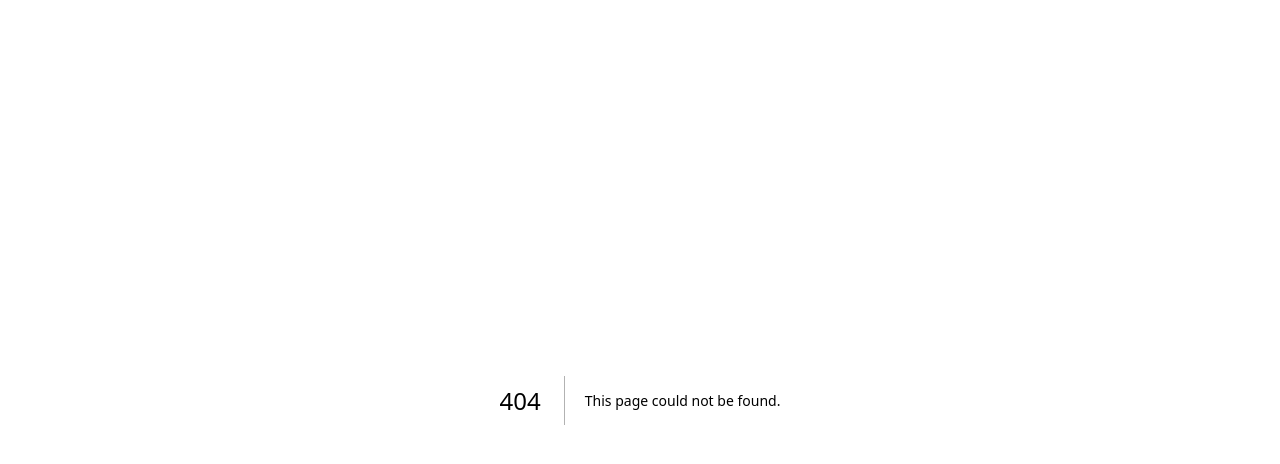
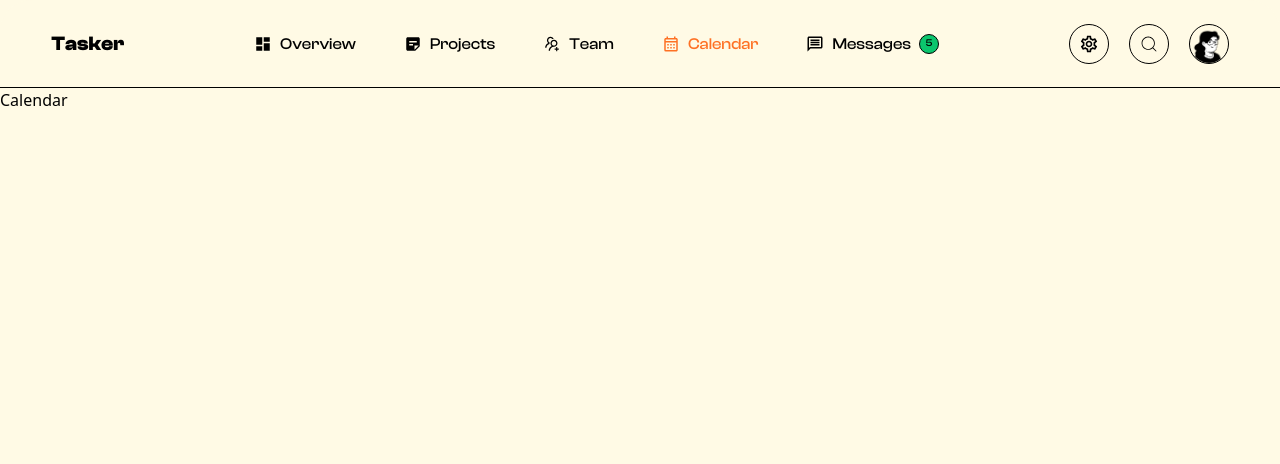
Before and after one commit to six-shot/Neubrutal-Dashboaard, a Next.js app: page /dashboard/calendar in a window 1280 px wide. Before the commit this address had no page. Shown: the top 464 px of the page. Built offline with nearby package versions, Linux system fonts and the light colour scheme.

Commit message:
settings modal

```diff
--- a/app/dashboard/header/index.js
+++ b/app/components/dashboard/header/index.js
@@ -31,22 +31,22 @@ export default function Header() {
         },
         {
           title: "Projects",
-          path: "/projects",
+          path: "/dashboard/projects",
           icon: <MdStickyNote2 />,
         },
         {
           title: "Team",
-          path: "/team",
+          path: "/dashboard/team",
           icon: <AiOutlineUsergroupAdd />,
         },
         {
           title: "Calendar",
-          path: "/calendar",
+          path: "/dashboard/calendar",
           icon: <MdOutlineCalendarMonth />,
         },
         {
           title: "Messages",
-          path: "/messages",
+          path: "/dashboard/messages",
           icon: <MdOutlineMessage />,
           number: "5",
         },
@@ -147,7 +147,7 @@ export default function Header() {
         </div>
       </div>
       {/* Mobile header */}
-      <div className="px-[4%] pt-[5%] flex sm:hidden justify-between items-center">
+      <div className="px-[4%] py-[5%] flex sm:hidden justify-between items-center">
         <div className="flex gap-2 items-center">
           <div className="w-[40px] h-[40px] rounded-full border border-black flex justify-center items-center">
             <Image src={user} alt="user" />
--- /dev/null
+++ b/app/dashboard/calendar/page.js
@@ -0,0 +1,7 @@
+import React from 'react'
+
+export default function Calendar() {
+  return (
+    <div>Calendar</div>
+  )
+}
--- /dev/null
+++ b/app/dashboard/messages/page.js
@@ -0,0 +1,9 @@
+import React from 'react'
+
+function Messages() {
+  return (
+    <div>Messages</div>
+  )
+}
+
+export default Messages
--- /dev/null
+++ b/app/dashboard/projects/page.js
@@ -0,0 +1,7 @@
+import React from 'react'
+
+export default function index() {
+  return (
+    <div>Projects</div>
+  )
+}
--- /dev/null
+++ b/app/dashboard/team/page.js
@@ -0,0 +1,7 @@
+import React from 'react'
+
+export default function index() {
+  return (
+    <div>Team</div>
+  )
+}
```
Also changed, not shown: app/components/dashboard/bottomnav/index.js (renamed from app/dashboard/bottomnav/index.js, +4 -5 lines), app/dashboard/layout.js (+6 -6 lines), app/components/dashboard/header/headerlinks/headerLinks.js (renamed from app/dashboard/header/headerlinks/headerLinks.js).
